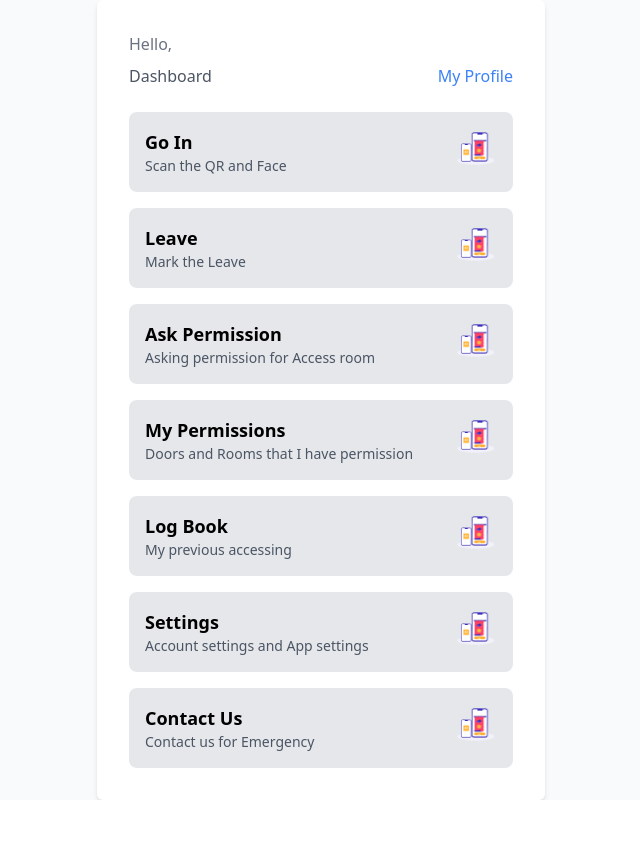
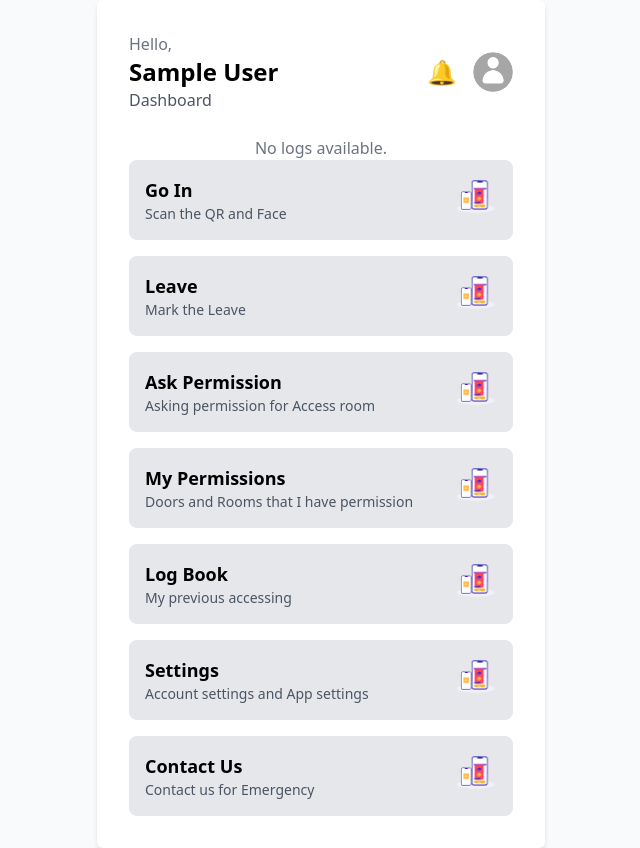
Before and after one commit to chathuradissanayake/QR-and-FR-room-accessing-system, a React (Vite) app in the folder frontend/: page / in a window 1280 px wide. Shown: the whole page, without its empty margins (319-959 px from the left). Before the commit the page ends 800 px from the top, so only its background shows below. Built offline with nearby package versions, Linux system fonts and the light colour scheme; no server answers; sample sign-in values are in the browser's storage.

Commit message:
Updated Home Page

```diff
--- a/frontend/src/pages/Home.jsx
+++ b/frontend/src/pages/Home.jsx
@@ -1,36 +1,45 @@
-
+import React, { useEffect, useState, useContext } from "react";
 import axios from "axios";
-import React, { useContext, useEffect, useState } from "react";
+import { UserContext } from "../../context/userContext";
 import { useNavigate } from "react-router-dom";
-import { UserContext } from "../../context/userContext";
-import tab1 from '../assets/tab1.png';
-import DashboardTab from '../components/DashboardTab';
+import tab1 from "../assets/tab1.png";
+import DashboardTab from "../components/DashboardTab";
+import avatar from "../assets/avatar.png"; // Default avatar image
 
 const Home = () => {
-  const {user} = useContext(UserContext);
-// getting the day
-  const getCurrentDateAndDay = () => {
-    const date = new Date();
-    const options = { weekday: 'long', day: 'numeric', month: 'long' };
-    return date.toLocaleDateString('en-US', options);
-  };
-
+  const { user, setUser } = useContext(UserContext); // Assuming setUser is available
+  const navigate = useNavigate();
 
   const [logs, setLogs] = useState([]);
   const [loading, setLoading] = useState(true);
-  const navigate = useNavigate();
+  const [notificationCount, setNotificationCount] = useState(0); // For notification count
+
+  // Get current date and day in a formatted string
+  const getCurrentDateAndDay = () => {
+    const date = new Date();
+    const options = { weekday: "long", day: "numeric", month: "long" };
+    return date.toLocaleDateString("en-US", options);
+  };
 
   useEffect(() => {
+    // Retrieve user from localStorage if context is empty
+    if (!user) {
+      const storedUser = localStorage.getItem("user");
+      if (storedUser) {
+        setUser(JSON.parse(storedUser));
+      }
+    }
+
+    // Fetch logs if user exists
     const fetchLogs = async () => {
-      if (!user || !user.userId) {
+      if (!user?.userId) {
         setLoading(false);
         return;
       }
 
       try {
         const response = await axios.get(`/history/get-history?userId=${user.userId}`);
-        const logData = response.data;
-        setLogs(logData);
+        setLogs(response.data);
       } catch (error) {
         console.error("Error fetching logs:", error);
       } finally {
@@ -39,61 +48,116 @@ const Home = () => {
     };
 
     fetchLogs();
+  }, [user, setUser]);
+
+  useEffect(() => {
+    // Save user to localStorage when the user context is updated
+    if (user) {
+      localStorage.setItem("user", JSON.stringify(user));
+    }
   }, [user]);
 
-  // Find the latest log based on entryTime
+  // Fetch notifications count based on "unread" userstatus and "read" status
+  useEffect(() => {
+    const fetchNotifications = async () => {
+      if (!user?.userId) return;
+
+      try {
+        const response = await axios.get(`/contactus/user/${user.userId}`);
+        const notifications = response.data; // Assuming this returns an array of notifications
+
+        // Filter notifications where userstatus is "unread" and status is "read"
+        const unreadAndReadCount = notifications.filter(
+          notification => notification.userstatus === "unread" && notification.status === "read"
+        ).length;
+
+        setNotificationCount(unreadAndReadCount);
+      } catch (error) {
+        console.error("Error fetching notifications:", error);
+        setNotificationCount(0); // Fallback to 0 if there's an error
+      }
+    };
+
+    fetchNotifications();
+  }, [user]); // Runs when `user` changes
+
+  // Get the latest log based on `entryTime`
   const latestLog = logs.reduce((latest, log) => {
-    if (!latest || new Date(log.entryTime) > new Date(latest.entryTime)) {
-      return log;
-    }
-    return latest;
+    return !latest || new Date(log.entryTime) > new Date(latest.entryTime) ? log : latest;
   }, null);
 
-
-
   return (
-    <div className="flex justify-center min-h-screen bg-gray-50 dark:bg-slate-600 ">
+    <div className="flex justify-center min-h-screen bg-gray-50 dark:bg-slate-600">
       <div className="bg-white shadow-md rounded-md p-8 w-full max-w-md dark:bg-slate-800">
         {/* Header */}
-      <div className="mb-6">
+        <div className="flex justify-between items-center mb-6">
+          <div>
             <p className="text-gray-500 dark:text-slate-400">Hello,</p>
-        {!!user && (<h1 className="text-2xl font-semibold dark:text-white">  {user.firstName} {user.lastName}</h1>)}
-        <div className="flex justify-between items-center mt-2">
-          <span className="text-gray-600 dark:text-slate-300">Dashboard</span>
-          <a href="/profile" className="text-blue-500">My Profile</a>
+            {!!user && (
+              <h1 className="text-2xl font-semibold dark:text-white">
+                {user.firstName} {user.lastName}
+              </h1>
+            )}
+            <p className="text-gray-600 dark:text-slate-300">Dashboard</p>
+          </div>
+          <div className="flex items-center space-x-4">
+            <div className="relative">
+              <button
+                onClick={() => navigate("/notification")}
+                className="text-gray-600 dark:text-slate-300 text-2xl"
+              >
+                🔔
+                {notificationCount > 0 && (
+                  <span className="absolute -top-1 -right-1 bg-red-500 text-white rounded-full text-xs px-1">
+                    {notificationCount}
+                  </span>
+                )}
+              </button>
+            </div>
+            <img
+              src={user?.profilePicture || avatar} // Fallback to default avatar
+              alt="User Avatar"
+              className="w-10 h-10 rounded-full cursor-pointer"
+              onClick={() => navigate("/profile")}
+              onError={(e) => {
+                e.target.onerror = null; // Prevent infinite loop
+                e.target.src = avatar; // Set fallback avatar
+              }}
+            />
           </div>
         </div>
 
-      {
-              loading ? (
-                <p className="pl-4 text-m text-black-500"></p>
-              ) : !latestLog ? (
-                <p  className="pl-4 text-m text-black-500"></p>
-              ) : (
+        {/* Latest Log Section */}
+        {loading ? (
+          <p className="text-center text-gray-500">Loading...</p>
+        ) : latestLog ? (
           <div className="bg-gray-800 dark:bg-slate-900 text-white rounded-lg p-4 mb-6">
             <div className="flex justify-between items-center">
-                  {/* set the current date */}
               <span className="text-sm">{getCurrentDateAndDay()}</span>
-                  <i className="fas fa-calendar-alt"></i> {/* Add icon */}
+              <i className="fas fa-calendar-alt"></i>
             </div>
             <p className="mt-2">Location: {latestLog.location || "Unknown Location"}</p>
-                <p>Last In Time: {
-                    latestLog.entryTime
+            <p>
+              Last In Time:{" "}
+              {latestLog.entryTime
                 ? new Date(latestLog.entryTime).toLocaleTimeString("en-IN", {
                     hour: "2-digit",
                     minute: "2-digit",
                   })
-                      : ""
-                  }</p>
-                <p>Last Left Time: {
-                    latestLog.exitTime
+                : "N/A"}
+            </p>
+            <p>
+              Last Left Time:{" "}
+              {latestLog.exitTime
                 ? new Date(latestLog.exitTime).toLocaleTimeString("en-IN", {
                     hour: "2-digit",
                     minute: "2-digit",
                   })
-                      : ""
-                      || "Currently In Room"}</p>
+                : "Currently In Room"}
+            </p>
           </div>
+        ) : (
+          <p className="text-center text-gray-500">No logs available.</p>
         )}
 
         {/* Reusable Dashboard Tabs */}
@@ -144,7 +208,6 @@ const Home = () => {
       </div>
     </div>
   );
+};
 
-}
-
-export default Home
+export default Home;
```
Lines whose indentation alone changed are shown as unchanged.
